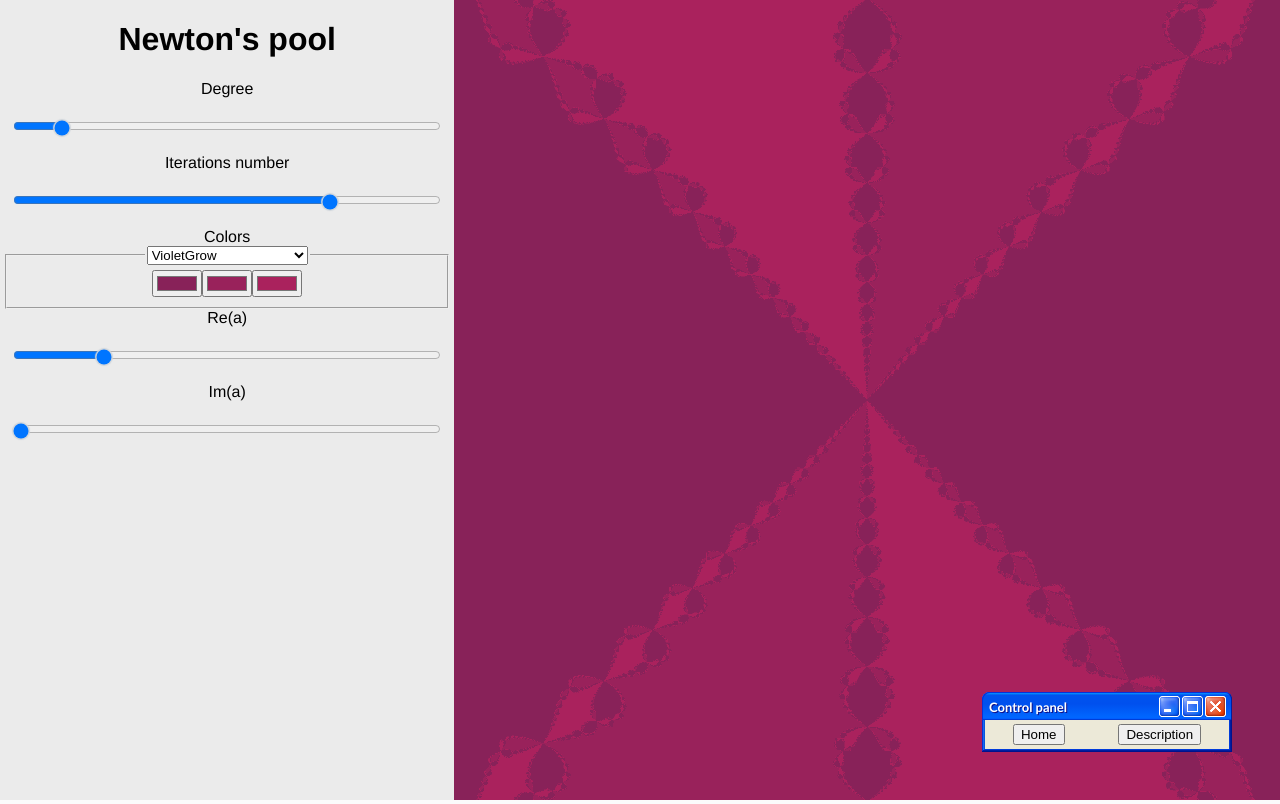
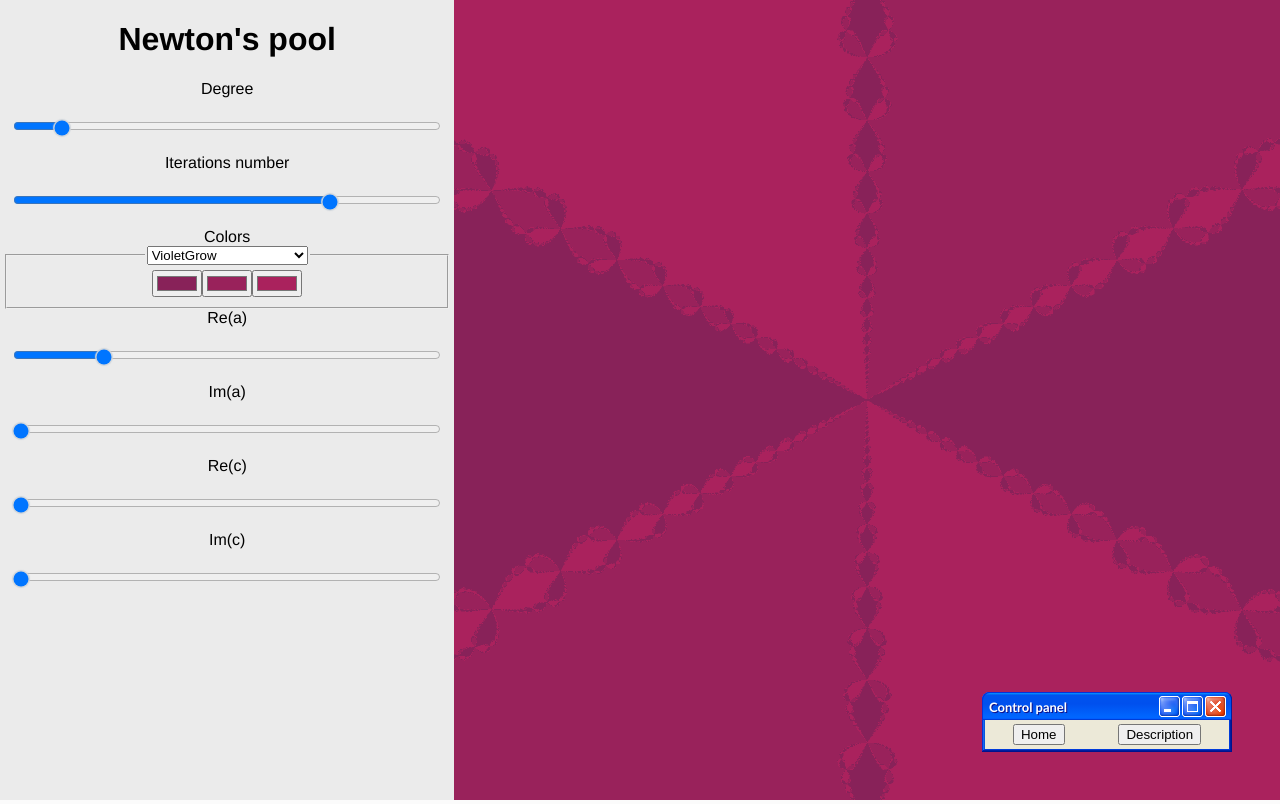
Before and after one commit to cl1ckname/cl1ckname.github.io, a Next.js app: page /pool in a window 1280 px wide. Built offline with nearby package versions, Linux system fonts and the light colour scheme.

Commit message:
add constant summand for newton pool

```diff
--- a/src/components/pool/Pool.tsx
+++ b/src/components/pool/Pool.tsx
@@ -13,6 +13,8 @@ export interface PoolParams {
     max_its: number,
     rea: number,
     ima: number,
+    rec: number,
+    imc: number,
 }
 export default function Pool() {
     const defaultParams: PoolParams = {
@@ -26,6 +28,8 @@ export default function Pool() {
         roots: [0,4*Math.PI / 3, 2*Math.PI /3,0,1,0,1,1,1,1,1,1],
         rea: 1,
         ima: 0,
+        rec: 0,
+        imc: 0,
     }
     const [params, setParams] = useState(defaultParams)
 
--- a/src/components/pool/PoolCanvas.tsx
+++ b/src/components/pool/PoolCanvas.tsx
@@ -159,6 +159,13 @@ function putSettingsUniforms(gl: WebGLRenderingContext, program: WebGLProgram, s
     }
     gl.uniform2f(aId, settings.rea, settings.ima)
 
+    const cId = gl.getUniformLocation(program, "point_c")
+    if (!cId) {
+        console.error("c not found")
+        return;
+    }
+    gl.uniform2f(cId, settings.rec, settings.imc)
+
     const resolutionId = gl.getUniformLocation(program, "resol")
     if (!resolutionId) {
         console.error("resolution not found")
--- a/src/components/pool/PoolSettings.tsx
+++ b/src/components/pool/PoolSettings.tsx
@@ -39,5 +39,16 @@ export default function PoolSettings(props: PoolSettingsProps) {
             settingsCopy.ima = n
             props.onChange(settingsCopy)
         }}/>
+        <label>Re(c)</label>
+        <Slider min={0} max={5} value={settingsCopy.rec} step={0.05} onChange={n => {
+            settingsCopy.rec = n
+            props.onChange(settingsCopy)
+        }}/>
+
+        <label>Im(c)</label>
+        <Slider min={0} max={5} value={settingsCopy.imc} step={0.05} onChange={n => {
+            settingsCopy.imc = n
+            props.onChange(settingsCopy)
+        }}/>
     </form>
 }
--- a/src/logic/pool/Shader.tsx
+++ b/src/logic/pool/Shader.tsx
@@ -19,6 +19,7 @@ uniform vec2 position;
 uniform vec3 colors[12];
 uniform int max_its;
 uniform vec2 point_a;
+uniform vec2 point_c;
 
 const int MAX_ITS = 300;
 
@@ -58,7 +59,7 @@ vec2 pos = ((gl_FragCoord.xy + position / escale) / resol.xy + vec2(-0.5)) * esc
 vec2 zi = pos;
 for (int i = 0; i < MAX_ITS; i++) {
 	if (i == max_its) {break;}
-	zi = zi - cmul(cdiv(cpow(zi, n) - vec2(100., 0.), float(n) * cpow(zi, n-1)), point_a) + point_a;
+	zi = zi - cmul(cdiv(cpow(zi, n) - vec2(100., 0.), float(n) * cpow(zi, n-1)), point_a) + point_c;
 	// zi = zi - cmul(cdiv(sin(zi) - vec2(1., 0.), cos(zi)), point_a);
 }
 
```
